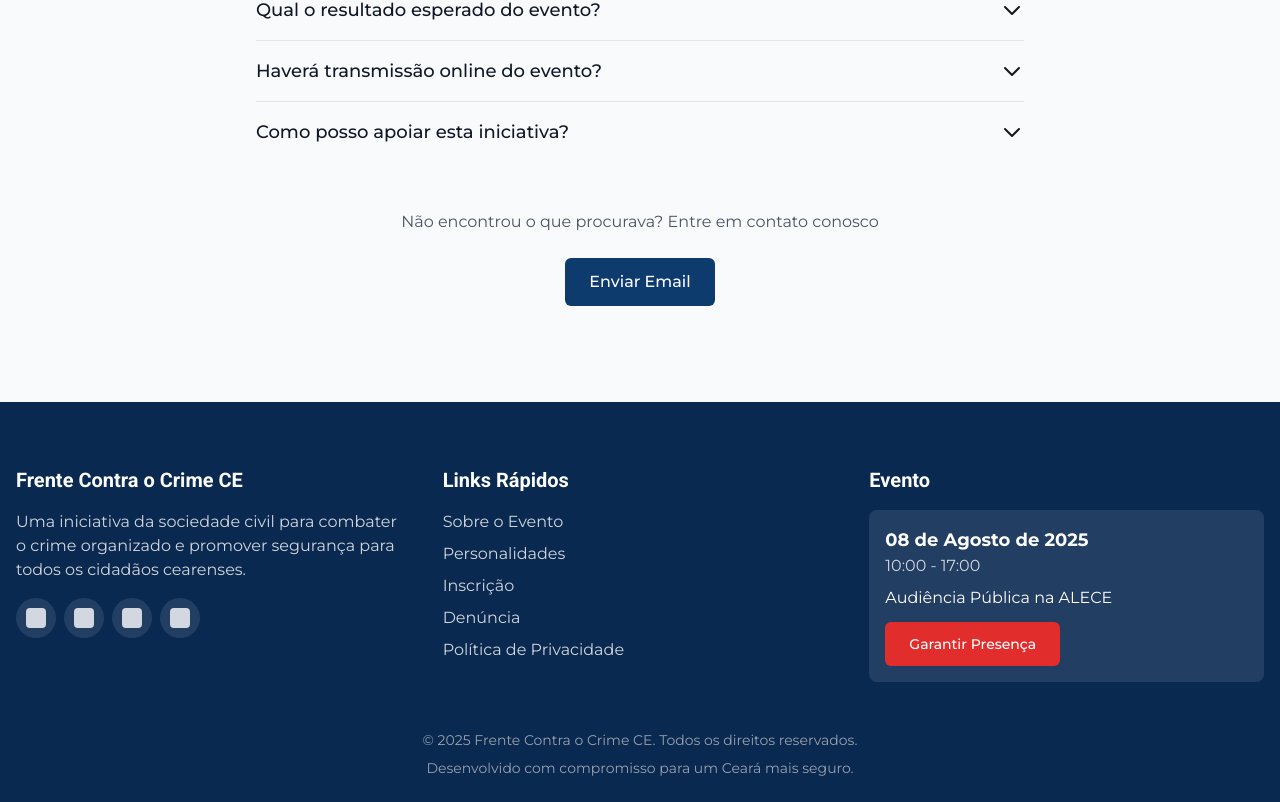
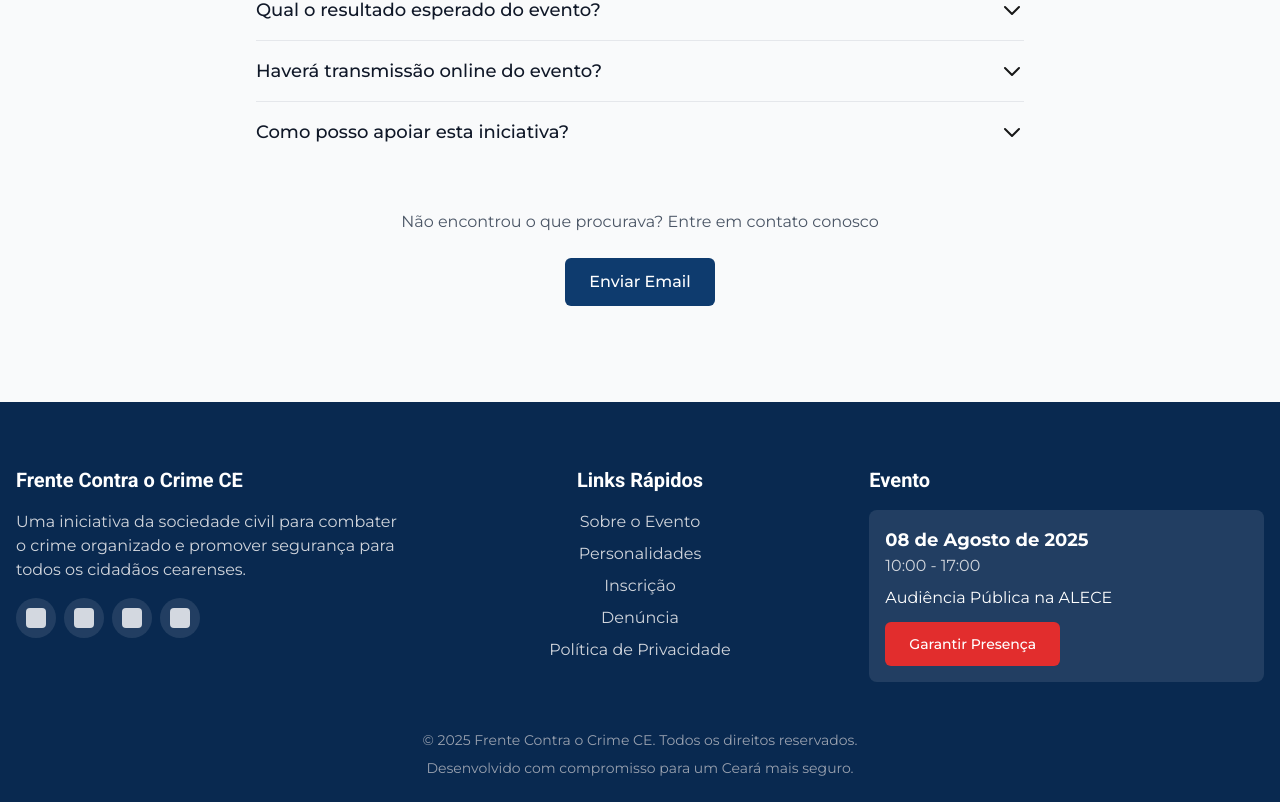
Before and after one commit to efemoreira/frentecontraocrimece, a Next.js app: page / in a window 1280 px wide. Shown: the part 5380-6182 px from the top of the page. Built offline with nearby package versions, Linux system fonts and the light colour scheme.

Commit message:
Ajusta o layout e estilização da seção de Links Rápidos no Footer; comenta código não utilizado no Hero

```diff
--- a/src/components/Footer.tsx
+++ b/src/components/Footer.tsx
@@ -50,8 +50,9 @@
             whileInView={{ opacity: 1, y: 0 }}
             transition={{ duration: 0.5, delay: 0.1 }}
             viewport={{ once: true }}
+            className="flex flex-col items-center"
             >
-            <h4 className="text-xl font-bold mb-4">Links Rápidos</h4>
+            <h4 className="text-xl font-bold mb-4 text-center">Links Rápidos</h4>
             <ul className="space-y-2">
               {[
               { name: "Sobre o Evento", url: "#evento" },
@@ -60,7 +61,7 @@
               { name: "Denúncia", url: "#denuncia" },
               { name: "Política de Privacidade", url: "#" }
               ].map((link, i) => (
-                <li key={i}>
+              <li key={i} className="text-center">
                 <a
                 href={link.url}
                 className="text-gray-300 hover:text-white hover:underline transition-colors"
--- a/src/components/Hero.tsx
+++ b/src/components/Hero.tsx
@@ -1,6 +1,6 @@
 "use client";
 import React, { useEffect, useState } from 'react';
-import { motion, useScroll, useTransform, AnimatePresence } from 'framer-motion';
+import { motion, useScroll, useTransform } from 'framer-motion';
 import { Swiper, SwiperSlide } from 'swiper/react';
 import { Autoplay, EffectFade, Pagination } from 'swiper/modules';
 import 'swiper/css';
@@ -29,7 +29,7 @@
   const y = useTransform(scrollYProgress, [0, 0.5], [0, 100]);
 
   // Estado para popup
-  const [showPopup, setShowPopup] = useState(false);
+  // const [showPopup, setShowPopup] = useState(false);
 
   // Adiciona classe para contador regressivo
   const [timeLeft, setTimeLeft] = useState({
@@ -63,13 +63,13 @@
     const timer = setInterval(calculateTimeLeft, 1000);
 
     // Mostrar popup após 7 segundos
-    const popupTimer = setTimeout(() => {
-      setShowPopup(true);
-    }, 7000);
+    // const popupTimer = setTimeout(() => {
+    //   setShowPopup(true);
+    // }, 7000);
 
     return () => {
       clearInterval(timer);
-      clearTimeout(popupTimer);
+      // clearTimeout(popupTimer);
     };
   }, []);
 
@@ -243,7 +243,7 @@
       </motion.div>
 
       {/* Popup flutuante para conversão */}
-      <AnimatePresence>
+      {/* <AnimatePresence>
         {showPopup && (
           <motion.div
             initial={{ opacity: 0, y: 50, x: "-50%" }}
@@ -281,7 +281,7 @@
             </div>
           </motion.div>
         )}
-      </AnimatePresence>
+      </AnimatePresence> */}
     </section>
   );
 }
```
Lines whose indentation alone changed are shown as unchanged.
